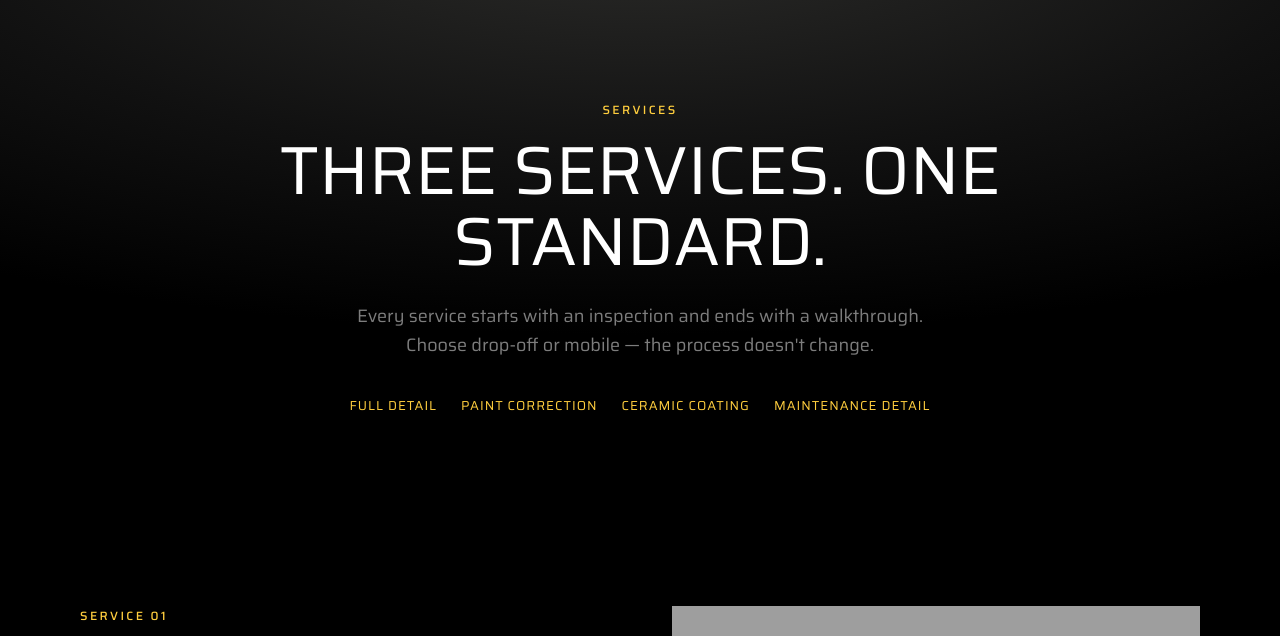
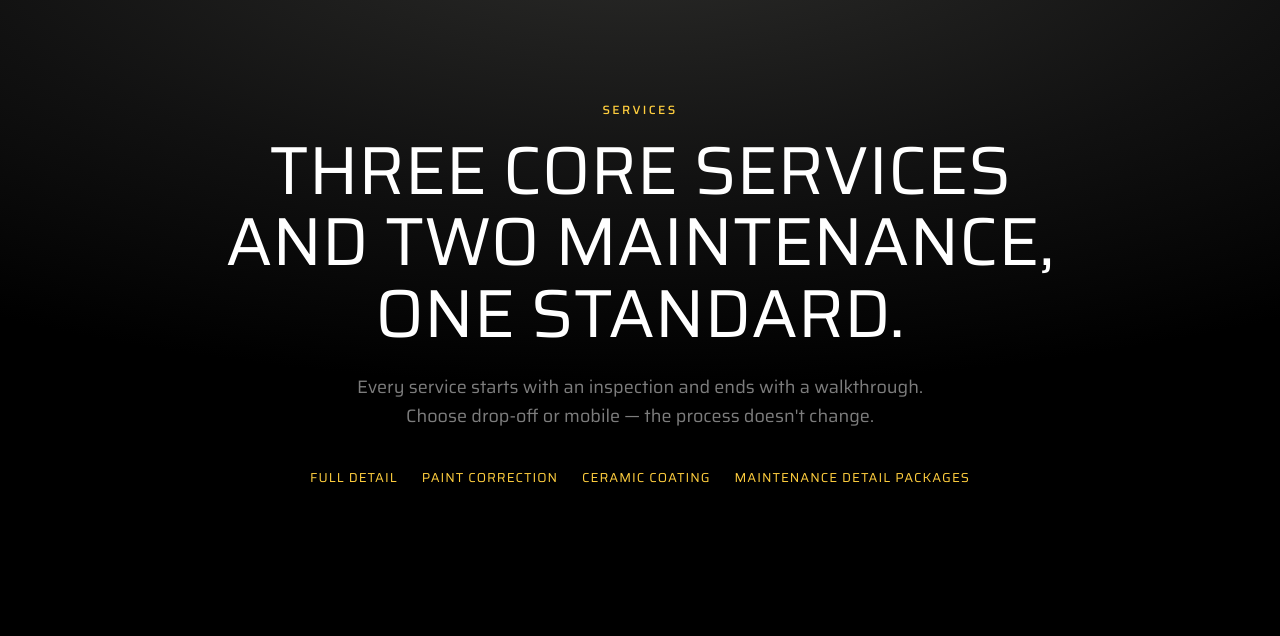
Before and after one commit to zenithsAwper/BravuraDetailing, a website: page services.html in a window 1280 px wide. Shown: the part 80-716 px from the top of the page. Drawn offline with Linux system fonts and the light colour scheme; grey boxes are pictures that could not be loaded.

Commit message:
Update Services page copy for maintenance packages
Reframes the hero subhead to call out the two maintenance offerings
alongside the three core services, renames the Maintenance Detail
section to "Maintenance Detail Packages", and expands its intro/notice
copy to cover ceramic coating upkeep, not just post-Full-Detail touchups.

Co-Authored-By: Claude Sonnet 5 <noreply@anthropic.com>

```diff
--- a/services.html
+++ b/services.html
@@ -41,13 +41,13 @@
   <div class="hero-bg"></div>
   <div class="hero-content" style="max-width:900px;margin:0 auto;text-align:center">
     <p class="eyebrow">Services</p>
-    <h1 class="h-display h-page">Three services. One standard.</h1>
+    <h1 class="h-display h-page">Three core services and two maintenance, one standard.</h1>
     <p class="lede" style="margin:24px auto 0;max-width:600px">Every service starts with an inspection and ends with a walkthrough. Choose drop-off or mobile — the process doesn't change.</p>
     <div style="display:flex;gap:24px;justify-content:center;margin-top:36px;flex-wrap:wrap">
       <a href="#full-detail" class="link-gold" style="letter-spacing:1px">Full Detail</a>
       <a href="#paint-correction" class="link-gold" style="letter-spacing:1px">Paint Correction</a>
       <a href="#ceramic-coating" class="link-gold" style="letter-spacing:1px">Ceramic Coating</a>
-      <a href="#maintenance-detail" class="link-gold" style="letter-spacing:1px">Maintenance Detail</a>
+      <a href="#maintenance-detail" class="link-gold" style="letter-spacing:1px">Maintenance Detail Packages</a>
     </div>
   </div>
 </header>
@@ -183,8 +183,8 @@
   <div class="container bd-svc-block">
     <div>
       <p class="eyebrow">Service 04</p>
-      <h2 class="h-display h-block">Maintenance Detail</h2>
-      <p class="body-copy" style="margin:0 0 22px">For vehicles that had a Full Detail with us in the last 30 days and only need light upkeep in between — a faster, lighter visit that keeps things fresh without redoing the full process.</p>
+      <h2 class="h-display h-block">Maintenance Detail Packages</h2>
+      <p class="body-copy" style="margin:0 0 22px">For vehicles that had a Full Detail with us in the last 30 days and only need light upkeep in between, or have had a recent ceramic coating and need it upkept or unclogged — a faster, lighter visit that keeps things fresh without redoing the full process.</p>
       <h3 style="font-family:var(--font-display);text-transform:uppercase;font-size:14px;letter-spacing:1px;color:#fff;margin:0 0 12px">What's Included</h3>
       <ul class="included-list">
         <li><span>—</span>Exterior hand wash</li>
@@ -194,7 +194,7 @@
         <li><span>—</span>Spray wax sealant as needed</li>
       </ul>
       <p style="font-family:var(--font-body);font-size:14px;line-height:1.6;color:var(--steel);margin:0 0 12px"><strong style="color:var(--chrome-3)">Eligibility:</strong> a Full Detail completed within the last 30 days.</p>
-      <p style="font-family:var(--font-body);font-size:14px;line-height:1.6;color:var(--steel);margin:0 0 26px"><strong style="color:var(--chrome-3)">Please note:</strong> every Maintenance Detail begins with a brief inspection. If your vehicle's condition has moved beyond maintenance-level care, we'll let you know a Full Detail is needed instead — before any work begins.</p>
+      <p style="font-family:var(--font-body);font-size:14px;line-height:1.6;color:var(--steel);margin:0 0 26px"><strong style="color:var(--chrome-3)">Please note:</strong> every Maintenance Detail begins with a brief inspection. If your vehicle/ceramic coating condition has moved beyond maintenance-level care, we'll let you know a Full Detail or coating is needed instead — before any work begins.</p>
       <a href="contact.html" class="btn btn-gold btn-sm">Request a Maintenance Detail <span aria-hidden="true">→</span></a>
     </div>
     <div>
```
